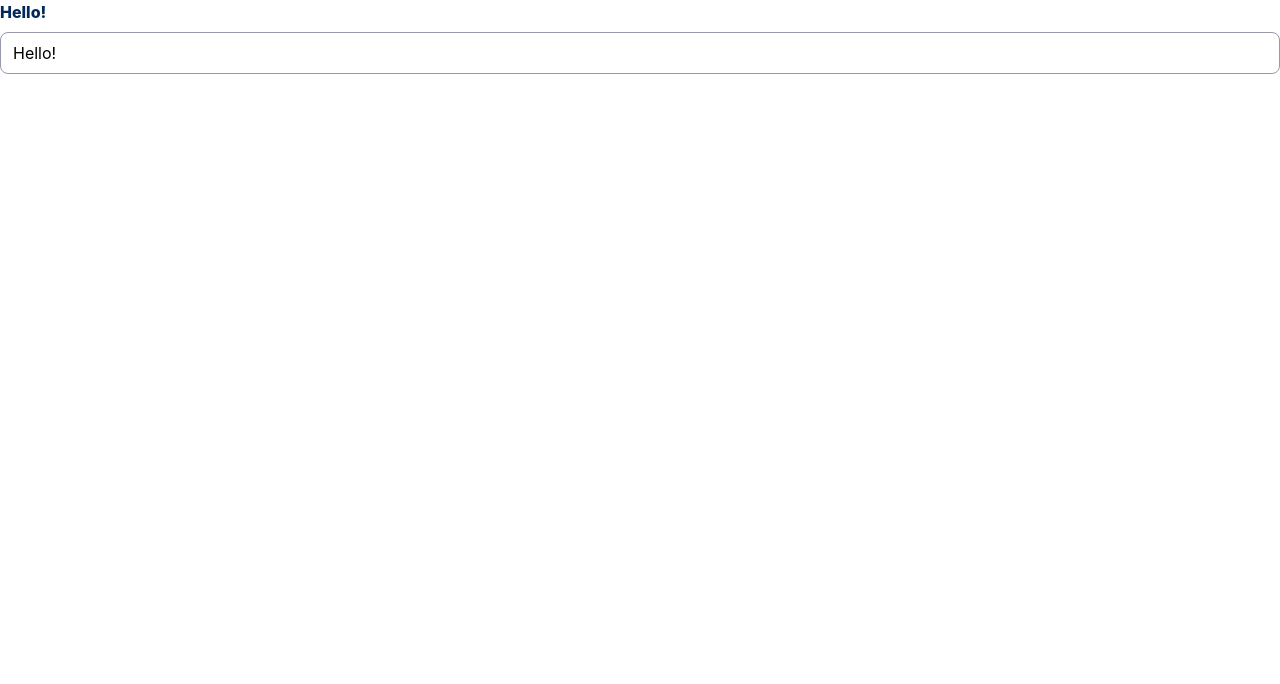
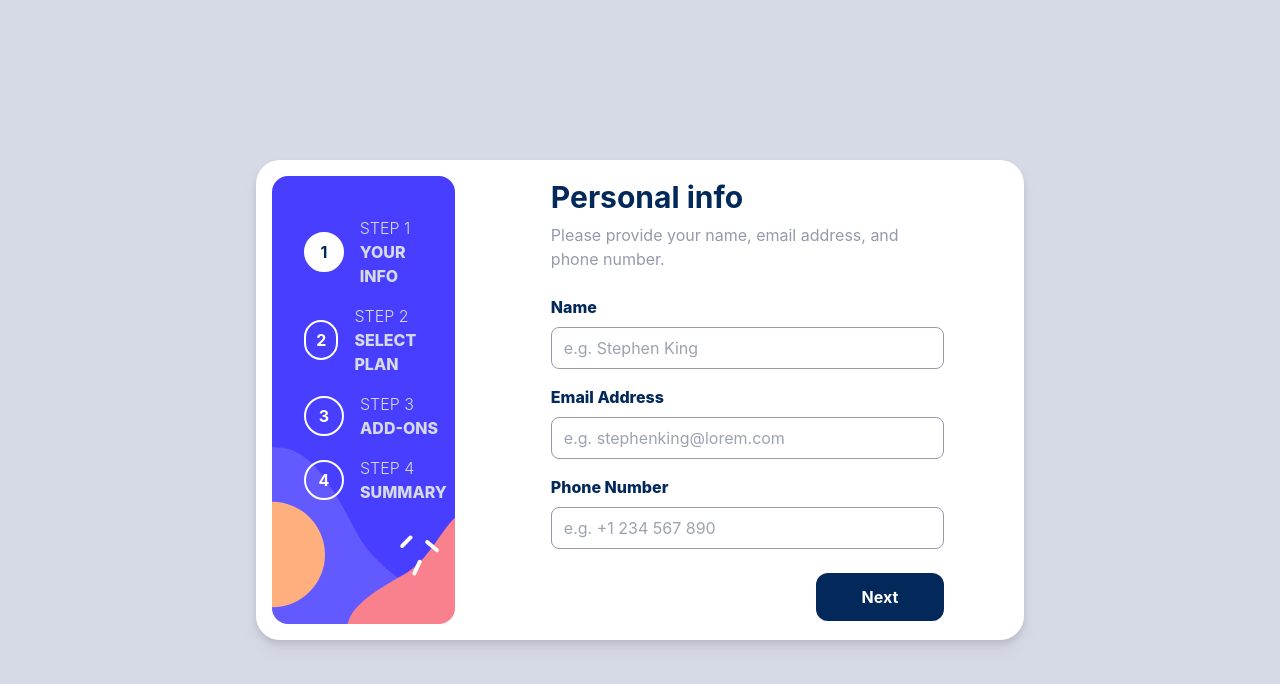
Before and after one commit to hmrbcnto/multi-step-form, a React (Create React App) app: page / in a window 1280 px wide. Shown: the top 684 px of the page. Built offline with nearby package versions, Linux system fonts and the light colour scheme.

Commit message:
changed routing for main page

```diff
--- a/src/Router.tsx
+++ b/src/Router.tsx
@@ -1,13 +1,11 @@
 import { BrowserRouter, Routes, Route } from 'react-router-dom';
-import Information from './pages/Information';
 import Plan from './pages/Plan';
 
 const Router: React.FC = () => {
   return (
     <BrowserRouter>
       <Routes>
-        <Route path="/" element={<Information />}/>
-        <Route path="/plan" element={<Plan />}/>
+        <Route path="/" element={<Plan />}/>
       </Routes>
     </BrowserRouter>
   )
--- a/src/components/Form/PlanForm/index.tsx
+++ b/src/components/Form/PlanForm/index.tsx
@@ -76,6 +76,7 @@ const PlanForm: React.FC = () => {
           type="primary"
           className="text-neutral-white"
           onClick={next}
+          isDisabled={!plan}
         />
       </div>
     </>
```
